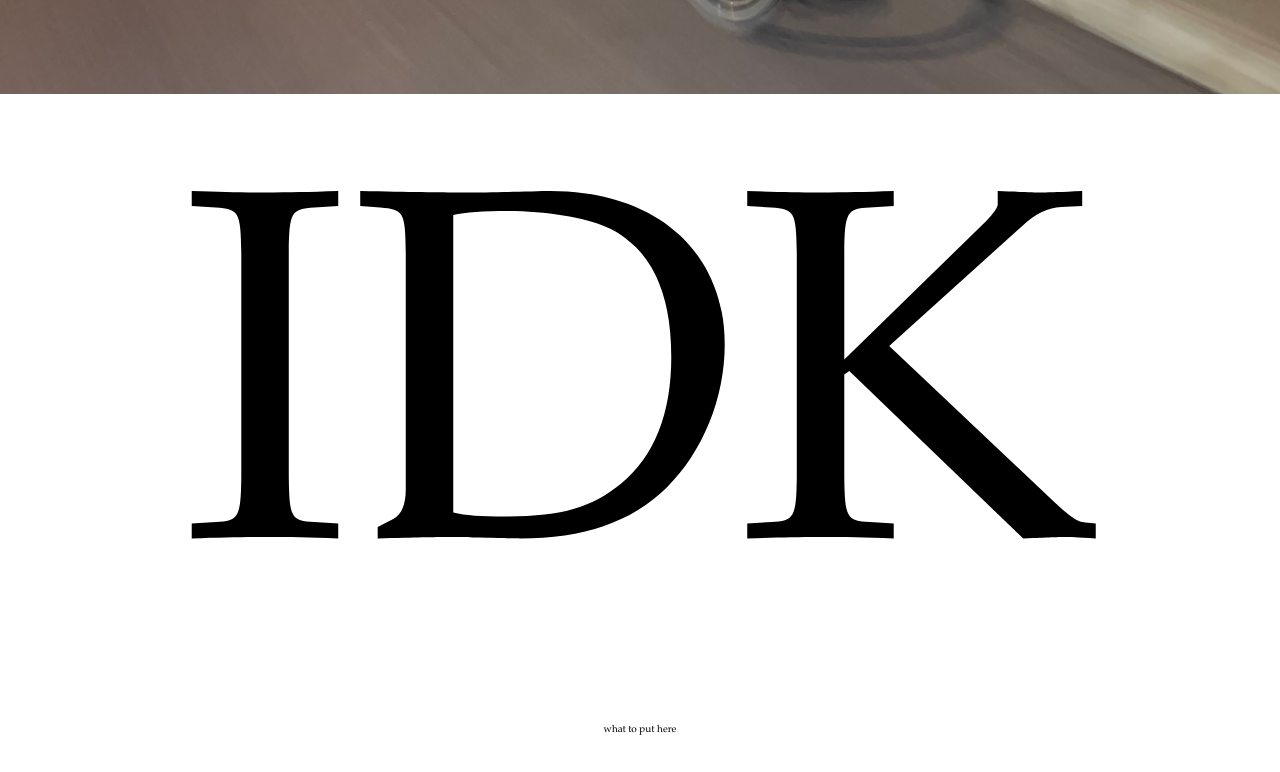
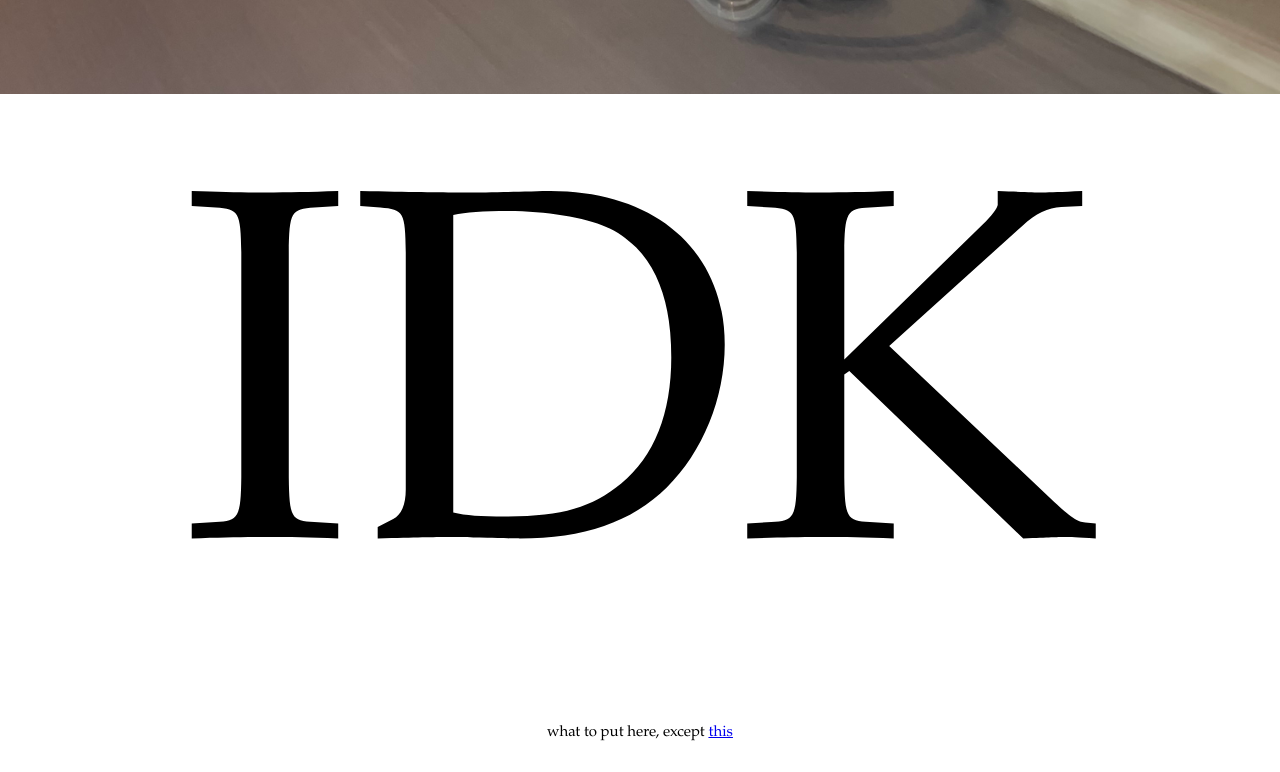
Before and after one commit to Stanley-He/Firethekid.github.io, a plain HTML site: page index.html in a window 1280 px wide. Shown: the part 706-1478 px from the top of the page. Drawn offline with Linux system fonts and the light colour scheme.

Commit message:
Update index.html

```diff
--- a/index.html
+++ b/index.html
@@ -14,7 +14,7 @@
     </div>
     <div class="content">
         <p>IDK</p>
-        <p style="font-size:10px">what to put here</p>
+        <p style="font-size:15px">what to put here, except <a href="https://firethekid.github.io/Awakenings/Awakenings.html">this</a></p>
     </div>
 </body>
 </html>
```
